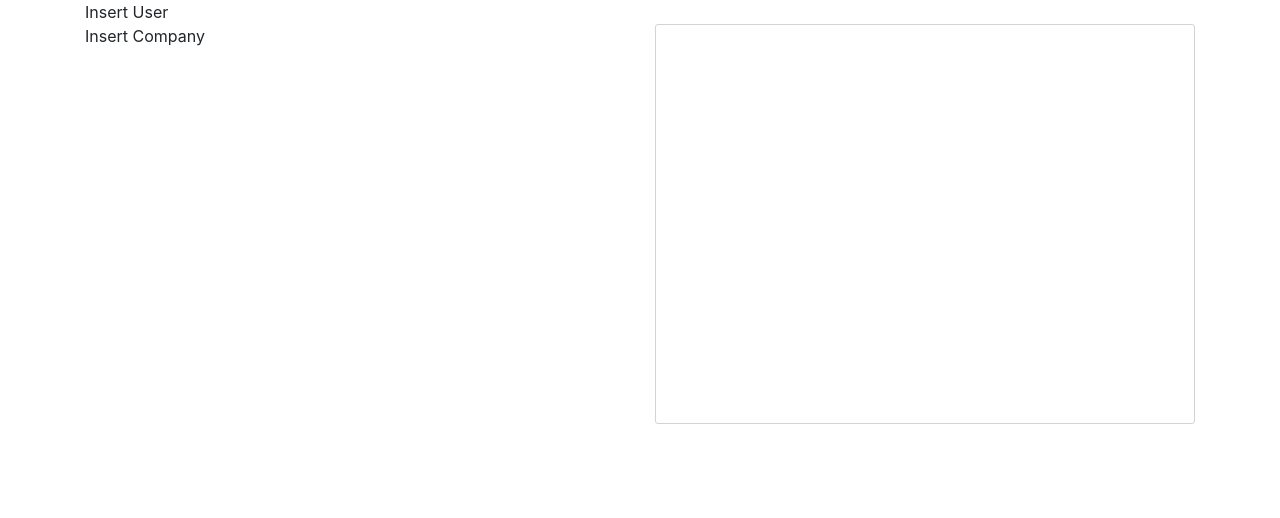
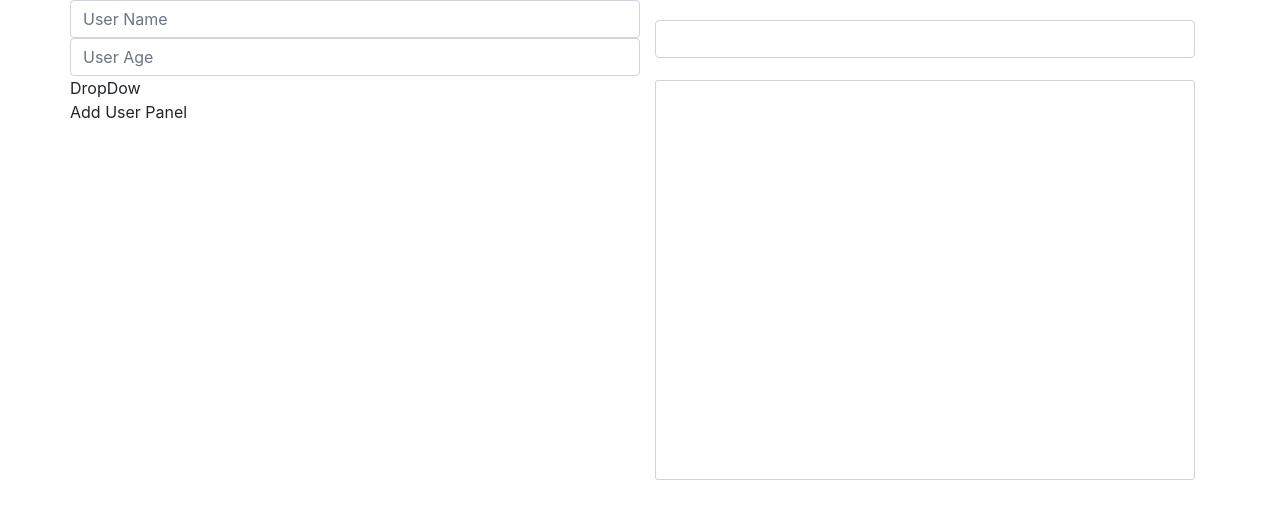
Before and after one commit to Arash89/eCommerce_01, a React (Create React App) app in the folder client/: page / in a window 1280 px wide. Shown: the top 518 px of the page. Built offline with nearby package versions, Linux system fonts and the light colour scheme.

Commit message:
feat: DropDown and DropDownItem partially created
I have partially created DropDown but still needs Interface to work fine.

```diff
--- /dev/null
+++ b/client/src/components/AddCompanyPanel/AddCompanyPanel.tsx
@@ -0,0 +1,6 @@
+import { memo } from 'react'
+import { Form } from '../BootstrapComponents'
+
+const AddCompanyPanel = () => (<Form>Add User Panel</Form>)
+
+export default memo(AddCompanyPanel)
--- /dev/null
+++ b/client/src/components/AddUserPanel/AddUerDropDown.tsx
@@ -0,0 +1,6 @@
+import { memo, FC } from 'react'
+import { IAddUerDropDown } from '../Types'
+
+const AddUerDropDown: FC<IAddUerDropDown> = () => <>DropDow</>
+
+export default memo(AddUerDropDown)
--- /dev/null
+++ b/client/src/components/AddUserPanel/AddUserPanel.tsx
@@ -0,0 +1,13 @@
+import { memo } from 'react'
+import { Form, Input } from '../BootstrapComponents'
+import AddUerDropDown from './AddUerDropDown'
+
+const AddUserPanel = () => (
+  <Form>
+    <Input placeholder="User Name" />
+    <Input placeholder="User Age" type="number" />
+    <AddUerDropDown />
+  </Form>
+)
+
+export default memo(AddUserPanel)
--- a/client/src/components/AppPanel.tsx
+++ b/client/src/components/AppPanel.tsx
@@ -1,10 +1,12 @@
 import { memo } from 'react'
 import { Col } from './BootstrapComponents'
+import AddUserPanel from './AddUserPanel/AddUserPanel'
+import AddCompanyPanel  from './AddCompanyPanel/AddCompanyPanel'
 
 const AppPanel = () => (
   <Col>
-    <div>Insert User</div>
-    <div>Insert Company</div>
+    <AddUserPanel />
+    <AddCompanyPanel />
   </Col>
 )
 
--- a/client/src/components/BootstrapComponents.tsx
+++ b/client/src/components/BootstrapComponents.tsx
@@ -1,7 +1,7 @@
 import { memo, FC } from 'react';
 import classNames from 'classnames';
 import styled from 'styled-components'
-import { IBootstrapProps } from './Types'
+import { IBootstrapDropDownProps, IBootstrapInputProps, IBootstrapProps, IDropDownItem } from './Types'
 
 export const ToastBootstrap: FC<IBootstrapProps> = memo(({ children, className, ...otherProps }) => (
   <div {...otherProps} className={classNames("toast", className)} role="alert" aria-live="assertive" aria-atomic="true">
@@ -45,14 +45,56 @@ export const ColBootstrap: FC<IBootstrapProps> = memo(({ children, className, ..
   </div>
 ))
 
-export const InputBootstrap: FC<IBootstrapProps> = memo(({ className, ...otherProps }) => (
+export const FormBootstrap: FC<IBootstrapProps> = memo(({ children, className, ...otherProps }) => (
+  <div {...otherProps} className={classNames("row g-3", className)} >
+    {children}
+  </div>
+))
+
+export const InputBootstrap: FC<IBootstrapInputProps> = memo(({ className, ariaLabel, placeholder, ...otherProps }) => (
   <input
     className="form-control"
     type="text"
-    placeholder="Default input"
-    aria-label="default input example"
+    aria-label={ariaLabel}
+    placeholder={placeholder}
+    {...otherProps}
   />
 ))
+
+export const DropDownBootstrap: FC<IBootstrapDropDownProps> = memo(({
+  children,
+  className,
+  dropdownTiltle,
+  buttonType = "btn-secondary",
+  buttonId,
+  ...otherProps
+}) => (
+  <div {...otherProps} className={classNames("dropdown", className)} >
+    <button
+      className={classNames("btn", buttonType, "dropdown-toggle")}
+      type="button"
+      id={buttonId}
+      data-bs-toggle="dropdown"
+      aria-expanded="false"
+    >
+      {dropdownTiltle}
+    </button>
+    <ul className="dropdown-menu" aria-labelledby="dropdownMenuButton1">
+      {children}
+    </ul>
+  </div>
+))
+
+
+export const DropDownItem: FC<IDropDownItem> = memo(({ children, className, href = "#", ...otherProps }) => (
+  <li>
+    <a className="dropdown-item" href={href}>
+      {children}
+    </a>
+  </li>
+))
+
+export const Form = styled(FormBootstrap)``
 
 export const Toast = styled(ToastBootstrap)`
   opacity: 1
@@ -67,7 +109,11 @@ export const ToastStatus = styled(ToastStatusBootstrap)``
 
 export const ToastBody = styled(ToastBodyBootstrap)``
 
-export const Input = styled(ToastBodyBootstrap)``
+export const Input = styled(InputBootstrap)``
+
+export const ListContainer = styled(DropDownBootstrap)``
+
+export const ListItem = styled(DropDownItem)``
 
 export const Col = styled(ColBootstrap)``
 
--- a/client/src/components/UserList/UserInput.tsx
+++ b/client/src/components/UserList/UserInput.tsx
@@ -16,4 +16,4 @@ const InputWrapper = styled.div`
   margin-bottom: 10px;
 `
 
-export default memo(Input)
+export default memo(UserInput)
```
Also changed, not shown: client/src/components/Types.ts (+20 -0 lines).
